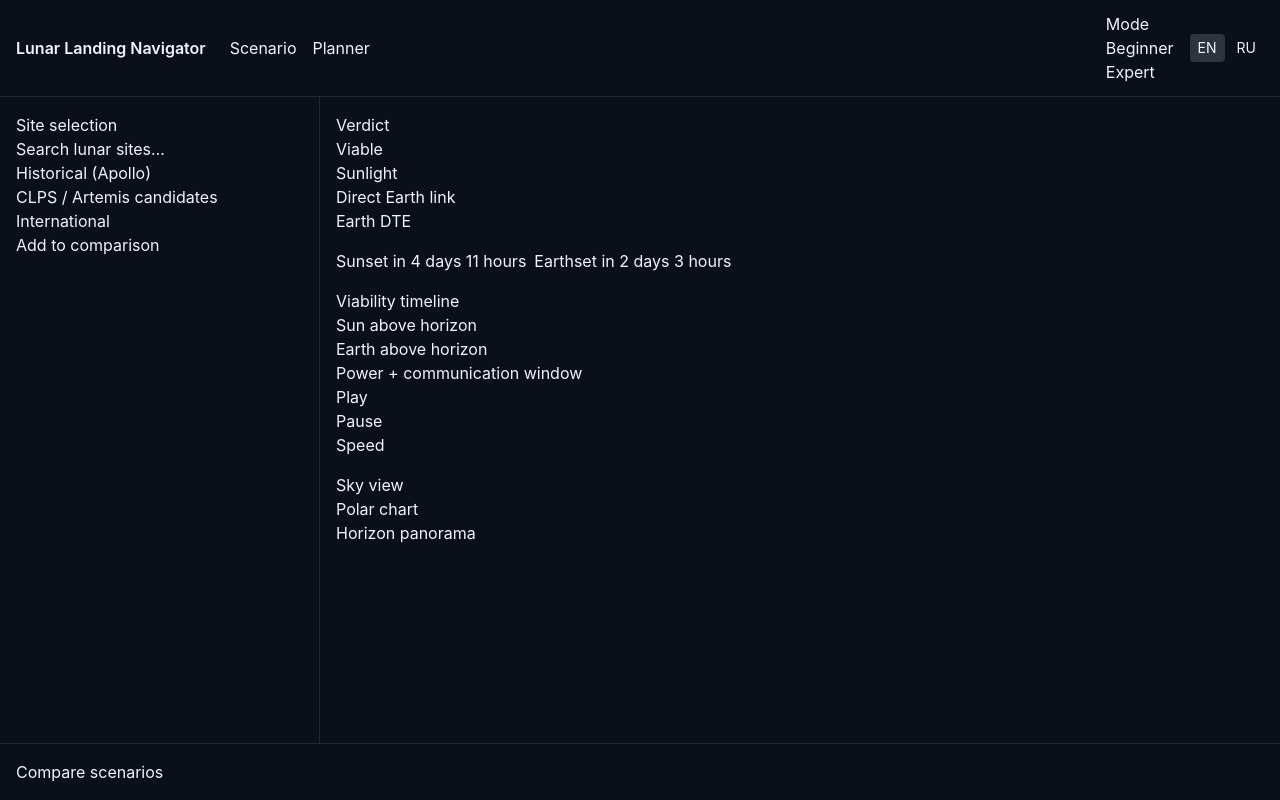
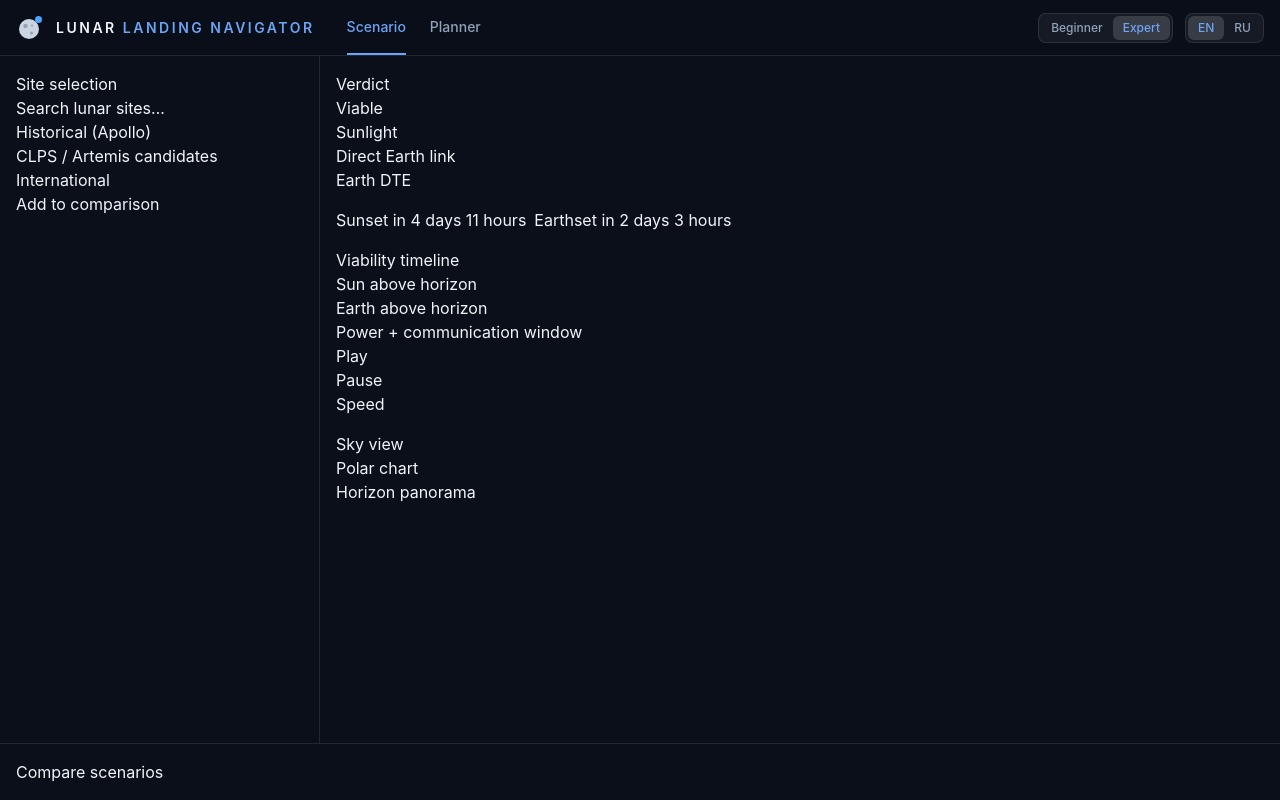
Before and after one commit to dilmun1101/lunar-landing-site-navigator, a React (Vite) app: page /#/scenario in a window 1280 px wide. Built offline with nearby package versions, Linux system fonts and the light colour scheme.

Commit message:
style: add styles for header

```diff
--- a/src/components/ui/LanguageSwitch.tsx
+++ b/src/components/ui/LanguageSwitch.tsx
@@ -1,22 +1,19 @@
 import { useTranslation } from 'react-i18next';
+import SegmentedControl from '@/components/ui/SegmentedControl';
 import { supportedLanguages } from '@/i18n/i18n';
 
 export default function LanguageSwitch() {
   const { t, i18n } = useTranslation();
 
   return (
-    <div role="group" aria-label={t('common.language')} className="flex gap-1">
-      {supportedLanguages.map((lng) => (
-        <button
-          key={lng}
-          type="button"
-          aria-pressed={i18n.resolvedLanguage === lng}
-          onClick={() => void i18n.changeLanguage(lng)}
-          className="rounded px-2 py-1 text-sm aria-pressed:bg-white/15"
-        >
-          {lng.toUpperCase()}
-        </button>
-      ))}
-    </div>
+    <SegmentedControl
+      label={t('common.language')}
+      options={supportedLanguages.map((lng) => ({
+        value: lng,
+        label: lng.toUpperCase(),
+      }))}
+      value={i18n.resolvedLanguage}
+      onChange={(lng) => void i18n.changeLanguage(lng)}
+    />
   );
 }
--- /dev/null
+++ b/src/components/ui/Logo.tsx
@@ -0,0 +1,17 @@
+export default function Logo() {
+  return (
+    <svg
+      width="28"
+      height="28"
+      viewBox="0 0 28 28"
+      fill="none"
+      aria-hidden="true"
+    >
+      <circle cx="13" cy="15" r="10" fill="#CBD5E1" />
+      <circle cx="9.5" cy="12" r="2.2" fill="#94A3B8" />
+      <circle cx="15.5" cy="19" r="1.6" fill="#94A3B8" />
+      <circle cx="16" cy="11.5" r="1.1" fill="#94A3B8" />
+      <circle cx="22.5" cy="5.5" r="3.5" fill="#4DA3FF" />
+    </svg>
+  );
+}
--- a/src/components/ui/ModeSwitch.tsx
+++ b/src/components/ui/ModeSwitch.tsx
@@ -1,14 +1,23 @@
+import { useState } from 'react';
 import { useTranslation } from 'react-i18next';
+import SegmentedControl from '@/components/ui/SegmentedControl';
+
+type Mode = 'beginner' | 'expert';
 
 export default function ModeSwitch() {
   const { t } = useTranslation();
+  // TODO: перенести в общее состояние (hooks/useMode.ts), когда режимы будут влиять на интерфейс
+  const [mode, setMode] = useState<Mode>('expert');
+
   return (
-    <section data-stub="ModeSwitch">
-      <h3>{t('mode.label')}</h3>
-      <ul>
-        <li>{t('mode.beginner')}</li>
-        <li>{t('mode.expert')}</li>
-      </ul>
-    </section>
+    <SegmentedControl
+      label={t('mode.label')}
+      options={[
+        { value: 'beginner', label: t('mode.beginner') },
+        { value: 'expert', label: t('mode.expert') },
+      ]}
+      value={mode}
+      onChange={setMode}
+    />
   );
 }
--- /dev/null
+++ b/src/components/ui/SegmentedControl.tsx
@@ -0,0 +1,38 @@
+interface Option<T extends string> {
+  value: T;
+  label: string;
+}
+
+interface SegmentedControlProps<T extends string> {
+  label: string;
+  options: Option<T>[];
+  value: T | undefined;
+  onChange: (value: T) => void;
+}
+
+export default function SegmentedControl<T extends string>({
+  label,
+  options,
+  value,
+  onChange,
+}: SegmentedControlProps<T>) {
+  return (
+    <div
+      role="group"
+      aria-label={label}
+      className="flex rounded-lg border border-white/10 bg-white/5 p-0.5 text-xs"
+    >
+      {options.map((option) => (
+        <button
+          key={option.value}
+          type="button"
+          aria-pressed={option.value === value}
+          onClick={() => onChange(option.value)}
+          className="rounded-md px-2.5 py-1 font-medium text-slate-400 transition-colors hover:text-accent focus-visible:outline-2 focus-visible:outline-earth aria-pressed:bg-white/15 aria-pressed:text-accent"
+        >
+          {option.label}
+        </button>
+      ))}
+    </div>
+  );
+}
--- a/src/layouts/AppShell.tsx
+++ b/src/layouts/AppShell.tsx
@@ -1,6 +1,7 @@
 import { useTranslation } from 'react-i18next';
 import { NavLink, Outlet } from 'react-router';
 import LanguageSwitch from '@/components/ui/LanguageSwitch';
+import Logo from '@/components/ui/Logo';
 import ModeSwitch from '@/components/ui/ModeSwitch';
 import ComparePanel from '@/features/compare/ComparePanel';
 import SitePicker from '@/features/sites/SitePicker';
@@ -15,16 +16,33 @@ export default function AppShell() {
 
   return (
     <div className="grid min-h-screen grid-cols-[320px_1fr] grid-rows-[auto_1fr_auto] bg-space-900 text-slate-100">
-      <header className="col-span-2 flex items-center gap-6 border-b border-white/10 px-4 py-3">
-        <span className="font-semibold">Lunar Landing Navigator</span>
-        <nav className="flex gap-4">
+      <header className="sticky top-0 z-10 col-span-2 flex h-14 items-center gap-8 border-b border-white/10 bg-space-900/90 px-4 backdrop-blur">
+        <div className="flex items-center gap-3">
+          <Logo />
+          <span className="text-sm font-semibold tracking-[0.18em] uppercase">
+            Lunar <span className="text-accent">Landing Navigator</span>
+          </span>
+        </div>
+
+        <nav className="flex h-full gap-6">
           {tabs.map((tab) => (
-            <NavLink key={tab.to} to={tab.to}>
+            <NavLink
+              key={tab.to}
+              to={tab.to}
+              className={({ isActive }) =>
+                `flex h-full items-center border-b-2 text-sm font-medium transition-colors ${
+                  isActive
+                    ? 'border-accent text-accent'
+                    : 'border-transparent text-slate-400 hover:text-accent'
+                }`
+              }
+            >
               {t(tab.labelKey)}
             </NavLink>
           ))}
         </nav>
-        <div className="ml-auto flex items-center gap-4">
+
+        <div className="ml-auto flex items-center gap-3">
           <ModeSwitch />
           <LanguageSwitch />
         </div>
--- a/src/styles/index.css
+++ b/src/styles/index.css
@@ -4,6 +4,7 @@
   --color-space-900: #0b0f1a;
   --color-sun: #ffb547;
   --color-earth: #4da3ff;
+  --color-accent: rgb(108 165 245);
   --font-mono: 'JetBrains Mono', ui-monospace, monospace;
 }
 
@@ -11,3 +12,21 @@ body {
   margin: 0;
   background: var(--color-space-900);
 }
+
+@layer base {
+  /* Курсор-рука на всём кликабельном (Tailwind 4 по умолчанию её не ставит) */
+  button:not(:disabled),
+  [role='button']:not([aria-disabled='true']),
+  a[href],
+  select,
+  summary,
+  label[for] {
+    cursor: pointer;
+  }
+
+  /* Цвет при наведении по умолчанию; классы text-* в компонентах его переопределяют */
+  a[href]:hover,
+  button:not(:disabled):hover {
+    color: var(--color-accent);
+  }
+}
```
